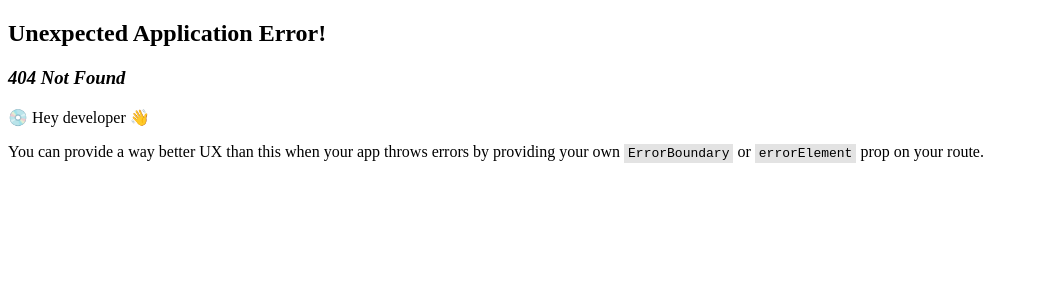
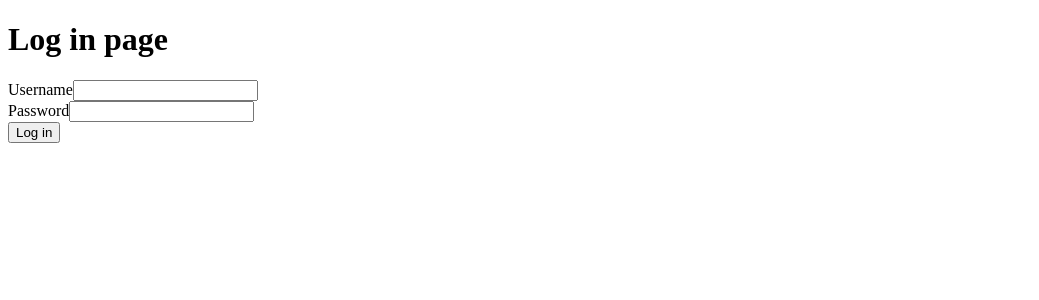
Before and after one commit to Rel1able/Blog-Admin-Client, a React (Vite) app: page /login in a window 1280 px wide. Before the commit this address had no page. Shown: the top 300 px of the page, without its empty margins (0-1039 px from the left). Built offline with nearby package versions, Linux system fonts and the light colour scheme.

Commit message:
set up react router, handled log in

```diff
--- a/src/App.jsx
+++ b/src/App.jsx
@@ -1,10 +1,10 @@
-
+import Header from "./components/Header"
 
 function App() {
 
   return (
     <>
-
+      <Header/>
     </>
   )
 }
--- /dev/null
+++ b/src/components/AuthContext.jsx
@@ -0,0 +1,21 @@
+import { createContext, useState }from "react";
+
+const AuthContext = createContext();
+
+function AuthProvider({ children }) {
+    const [token, setToken] = useState(() => localStorage.getItem("token") || null);
+    const [user, setUser] = useState(() => JSON.parse(localStorage.getItem("user")) || null)
+
+    return (
+        <AuthContext.Provider value={{token, setToken, user, setUser}}>
+            {children}
+        </AuthContext.Provider>
+    )
+}
+
+const Auth = {
+    Context: AuthContext,
+    Provider: AuthProvider
+}
+
+export default Auth
--- /dev/null
+++ b/src/components/Header.jsx
@@ -0,0 +1,10 @@
+import { Link } from "react-router-dom";
+
+export default function Header() {
+    return (
+        <>
+            <Link to="/login">Log in</Link>
+
+        </>
+    )
+}
--- /dev/null
+++ b/src/components/Login.jsx
@@ -0,0 +1,45 @@
+import { useState, useContext } from "react"
+import { useNavigate } from "react-router-dom";
+import Auth from "./AuthContext";
+export default function Login() {
+    const navigate = useNavigate();
+    const [username, setUsername] = useState("");
+    const [password, setPassword] = useState("");
+    const { user, setUser } = useContext(Auth.Context);
+
+    async function handleSubmit(e) {
+        e.preventDefault();
+        const response = await fetch("https://blog-api-rrvr.onrender.com/login", {
+            method: "POST",
+            headers: {
+                "Content-type": "application/json"
+            },
+            body: JSON.stringify({username, password})
+        })
+        const data = await response.json();
+                console.log(data);
+        const userData = data.user;
+            setUser(userData);
+            localStorage.setItem("user", JSON.stringify(userData));
+        if (userData) {
+            navigate("/");
+        }
+    }
+    return (
+        <>
+            <h1>{user && "User exists"}</h1>
+            <h1>Log in page</h1>
+            <form onSubmit={handleSubmit}>
+                <div>
+                    <label htmlFor="username" id="username">Username</label>
+                    <input value={username} onChange={e => setUsername(e.target.value)} type="text" name="username" id="username"/>
+                </div>
+                <div>
+                    <label htmlFor="password" id="password">Password</label>
+                    <input value={password} onChange={e => setPassword(e.target.value)} type="password" name="password"/>
+                </div>
+                <button type="submit">Log in</button>
+            </form>
+        </>
+    )
+}
```
Also changed, not shown: src/main.jsx (+8 -2 lines).
